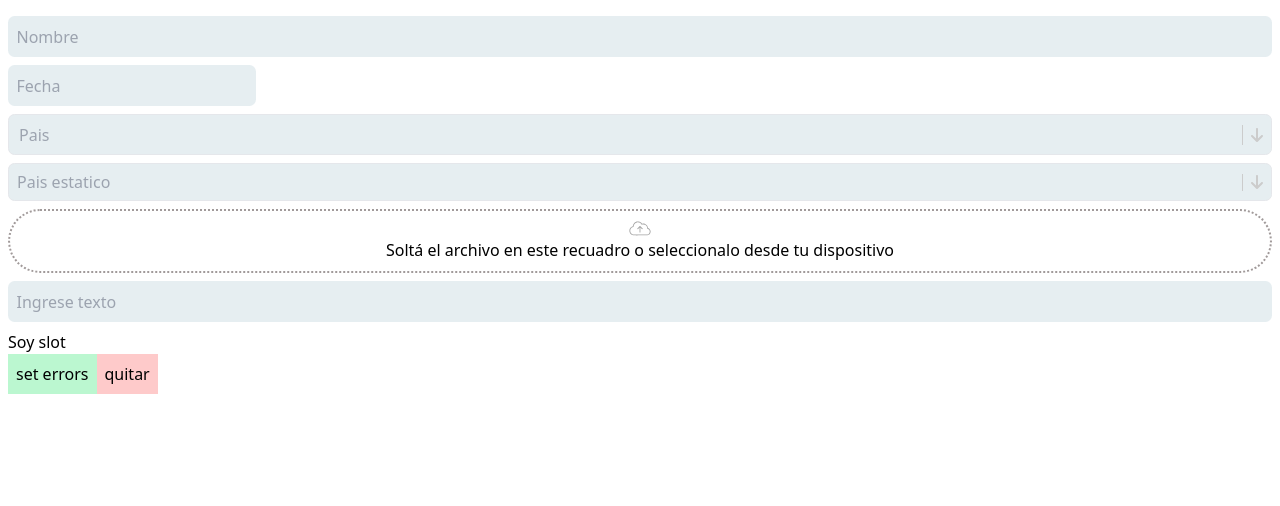
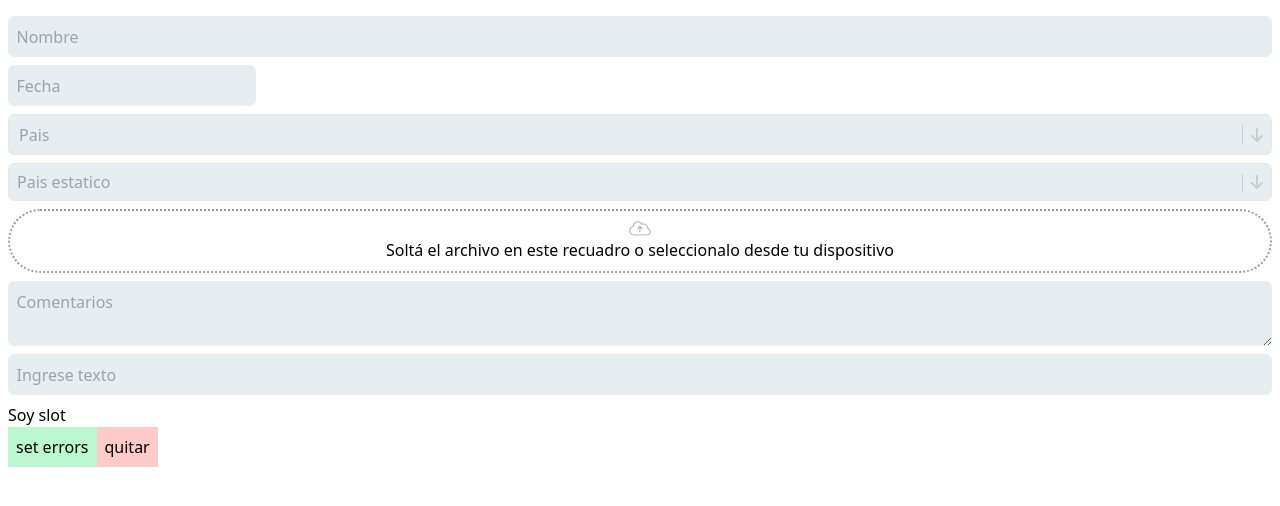
Before and after one commit to amav96/dimiproApp, a React (Vite) app: page /login in a window 1280 px wide. Shown: the top 506 px of the page. Built offline with nearby package versions, Linux system fonts and the light colour scheme.

Commit message:
textarea and interfaces

```diff
--- a/src/components/Form/Form/Form.tsx
+++ b/src/components/Form/Form/Form.tsx
@@ -1,15 +1,17 @@
 import React, { ReactElement, ReactPortal, useEffect } from 'react'
 import { Input } from '../Input';
+import { Textarea } from '../Textarea';
 import { Select } from '../Select';
 import { Switch } from '../Switch/Switch';
 import './Form.scss'
 import { useState } from 'react';
-import { generatedInputs, PropsSwitchKey } from './Form.type';
+import { generatedInputs } from './Form.type';
 import { PropsSelectKey, onChangeSelect } from '../Select/Select.type';
 import { DatePack } from '../DatePack/DatePack';
 import { File } from '../File/File';
 import { PropsDateKey } from '../DatePack/DatePack.type';
 import { PropsFileKey } from '../File/File.type';
+import { PropsSwitchKey } from '../Switch/Switch.type';
 
 
 type generatedInputWithoutKey = Omit<generatedInputs,'key'>
@@ -226,6 +228,18 @@ export function Form(props: Props<string | number> | testHTML<string>) {
                       validations={generatedInputs[index].validations}
                       cols={generatedInputs[index].cols}
                     />
+                    : input.type === 'textarea' ?
+                    <Textarea
+                      key={`file-${index}`}
+                      placeholder={generatedInputs[index].placeholder}
+                      name={generatedInputs[index].name}
+                      value={returnForm[input.key]}
+                      onChange={ (value: Array<any> | Array<object>) => handleChangeFile(value, input)}
+                      validations={generatedInputs[index].validations}
+                      cols={generatedInputs[index].cols}
+                      colsArea={generatedInputs[index].colsArea}
+
+                    />
                     : <Input
                     key={`input-${index}`}
                     type={generatedInputs[index].type}
--- a/src/components/Form/Form/Form.type.ts
+++ b/src/components/Form/Form/Form.type.ts
@@ -2,6 +2,9 @@ import { PropsInput } from "../Input/Input.type";
 import { PropsSelect } from "../Select/Select.type";
 import { Validations } from "../../../types/Validations";
 import { PropsDate } from "../DatePack/DatePack.type";
+import { PropsTextArea } from "../Textarea/Textarea.type";
+import { PropsSwitch } from "../Switch/Switch.type";
+import { PropsFile } from "../File/File.type";
 
 type InputsTypes =  "text" |
                     "number" |
@@ -33,83 +36,27 @@ export interface BaseProps {
   cols?: number;
 }
 
-// -----------------TextArea-----------------------
-
-export interface PropsTextArea extends BaseProps {
-  rows?: number;
-  maxRows?: number;
-  listenChange?: Function;
-  listenForm?: Function;
-}
-
-// -----------------File------------------------
-
-export type AcceptTypes =  "application/vnd.ms-excel" |
-                    "application/pdf" |
-                    "image/png" |
-                    "image/jpeg" |
-                    "image/jpg"
-
-export interface PropsFile extends BaseProps {
-  accept?: Array<AcceptTypes>;
-  listenForm?: Function;
-}
-
-// ----------------------------------------------
-
-// -----------------DatePicker-------------------
-
-export interface PropsDatePicker extends BaseProps {
-  format?: string;
-  modelType?: string;
-  autoApply?: boolean;
-  listenChange?: Function;
-  listenForm?: Function;
-}
-
-export interface PropsDatePickerClaim extends PropsDatePicker {
-  key: string;
-}
-// ----------------------------------------------
-
-// -----------------Switch-----------------------
-
-
-export interface PropsSwitch extends BaseProps {
-  option?: object | number | string | boolean;
-  label?: string;
-  trackBy?: string;
-  listenChange?: Function;
-  listenForm?: Function;
-}
-
-export interface PropsSwitchKey extends PropsSwitch {
-  key: string;
-}
-
-// ----------------------------------------------
-
 // -----------------Form--------------------
 
 export interface Inputs extends
     PropsInput,
-    PropsTextArea,
     PropsSelect,
     PropsFile,
-    PropsDatePicker,
+    PropsDate,
     PropsSwitch,
-    PropsDate
+    PropsDate,
+    PropsTextArea
      {
 }
 
 export interface generatedInputs extends
     PropsInput,
-    PropsTextArea,
     PropsSelect,
     PropsFile,
-    PropsDatePicker,
+    PropsDate,
     PropsSwitch,
-    PropsDate {
+    PropsDate,
+    PropsTextArea {
   key: string;
   slot: boolean;
 }
--- /dev/null
+++ b/src/components/Form/Switch/Switch.type.ts
@@ -0,0 +1,13 @@
+import { BaseProps } from "../Form/Form.type";
+
+export interface PropsSwitch extends BaseProps {
+    option?: object | number | string | boolean;
+    label?: string;
+    trackBy?: string;
+    listenChange?: Function;
+    listenForm?: Function;
+  }
+
+  export interface PropsSwitchKey extends PropsSwitch {
+    key: string;
+  }
--- /dev/null
+++ b/src/components/Form/Textarea/Textarea.scss
@@ -0,0 +1,26 @@
+@import "@/scss/index.scss";
+
+.Textarea {
+    width: 100%;
+    &__input{
+        width: 100%;
+        padding: 8.5px;
+        border-radius: 6.5px;
+        background: $background-grey-light;
+    }
+
+    &__input:focus{
+        outline: none !important;
+    }
+}
+
+.controlTextarea{
+    display: flex;
+    flex-direction: column;
+
+    &__text{
+        margin-top:4px;
+        font-size: 15.5px;
+        color: $error;
+    }
+}
--- /dev/null
+++ b/src/components/Form/Textarea/Textarea.tsx
@@ -0,0 +1,83 @@
+import React, { useEffect} from 'react'
+import './Textarea.scss'
+import { useState } from 'react';
+import { isEmpty } from "../../../services/utils/Validations";
+import { Validator } from '../../../services/utils/Validator';
+import { Validations } from '../../../types/Validations';
+import { PropsTextArea } from './Textarea.type';
+
+const validate =  new Validator();
+export function Textarea(props: PropsTextArea) {
+    let {
+        placeholder = 'Ingrese texto',
+        cols =  'col-span-12',
+        value,
+        onChange,
+        name,
+        validations,
+        disabled = false,
+        errors,
+        type,
+        colsArea
+    } = props;
+    const [localErrors, setLocalErrors] = useState<Array<string> | string>([])
+
+    const handleChange = (evt: React.ChangeEvent<HTMLTextAreaElement>) => {
+      if(onChange){
+          onChange(evt)
+          if(validations !== undefined){
+              handleValidations(evt.target.value, validations);
+          }
+      }
+    }
+
+    const onBlur = (event : React.ChangeEvent<HTMLTextAreaElement>) => {
+      let el = event.target as HTMLTextAreaElement
+      if(validations !== undefined){
+          handleValidations(el.value, validations)
+      }
+    }
+
+    const handleValidations = (value: string | number, validations: Validations) => {
+        validate.validate(value, validations)
+        const hasErrors = validate.getErrors
+        if(!isEmpty(hasErrors)) {
+            setLocalErrors(hasErrors)
+        }else {
+            setLocalErrors([])
+        }
+    }
+
+    useEffect(() => {
+        if(errors){
+            let newMessages = [...localErrors,...errors]
+            setLocalErrors([...new Set(newMessages)])
+        }
+    }, [errors])
+
+    return (
+    <div className={`Textarea controlInput ${cols}`}>
+        <textarea
+        className="Textarea__input"
+        placeholder={placeholder}
+        autoComplete="off"
+        onChange={handleChange}
+        onBlur={onBlur}
+        value={value}
+        name={name}
+        disabled={disabled}
+        cols={colsArea}
+        />
+        {
+          // mostrar errores
+          Array.isArray(localErrors) && !isEmpty(localErrors) &&
+            localErrors.map((error,key) => (
+                <div key={key} className="controlInput__text">
+                    {error}
+                </div>
+                )
+            )
+        }
+    </div>
+    )
+}
--- /dev/null
+++ b/src/components/Form/Textarea/index.ts
@@ -0,0 +1 @@
+export * from './Textarea'
--- a/src/components/auth/LoginForm.tsx
+++ b/src/components/auth/LoginForm.tsx
@@ -102,6 +102,17 @@ export function LoginForm() {
         }
       }
     },
+    comentario: {
+      placeholder : 'Comentarios',
+      name: 'comentario',
+      value: '',
+      type: 'textarea',
+      validations: {
+        rules: {
+          required: true
+        }
+      }
+    },
     lavadero: {
       label : 'lavadero',
       name: 'lavadero',
```
Also changed, not shown: src/components/Form/Textarea/Textarea.type.ts (added, +8 -0 lines), src/components/Form/DatePack/DatePack.type.ts (line endings or trailing spaces), 1 other file (tests, documents, lock files or other folders).
